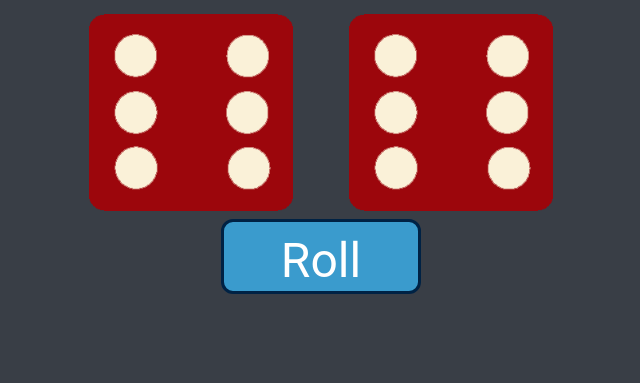
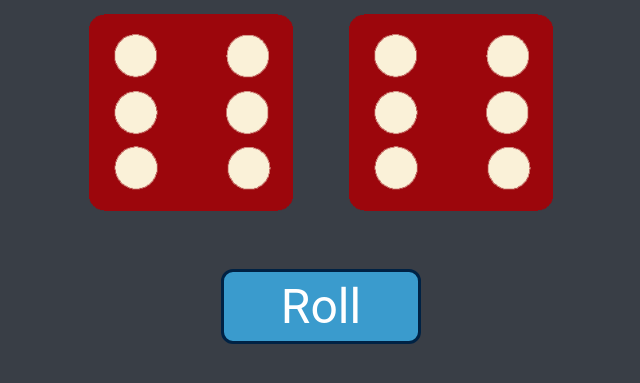
Before and after one commit to thecodephilic-guy/dice-game, a plain HTML site: page index.html in a window 1280 px wide. Shown: the part 261-644 px from the top of the page, without its empty margins (319-959 px from the left). Drawn offline with Linux system fonts and the light colour scheme.

Commit message:
Update styles.css

```diff
--- a/styles.css
+++ b/styles.css
@@ -1,5 +1,6 @@
 .container {
-  width: 80%;
+  width: 100%;
+  height: 100vh;
   margin: auto;
   text-align: center;
 }
@@ -45,7 +46,7 @@ footer {
   background-color: #3A9BCD;
   border: none;
   color: white;
-  padding: 10px 25px;
+  /* padding: 10px 25px; */
   text-align: center;
   text-decoration: none;
   display: inline-block;
@@ -57,6 +58,7 @@ footer {
   cursor: pointer;
   border: 3px solid #002244;
   font-family: Roboto, sans-serif;
+  margin-top: 50px;
 }
 .btn:hover {
   background-color: #04AA6D; /* Green */
```
